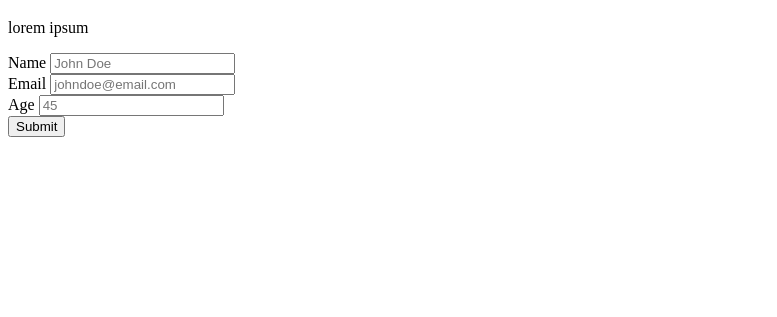
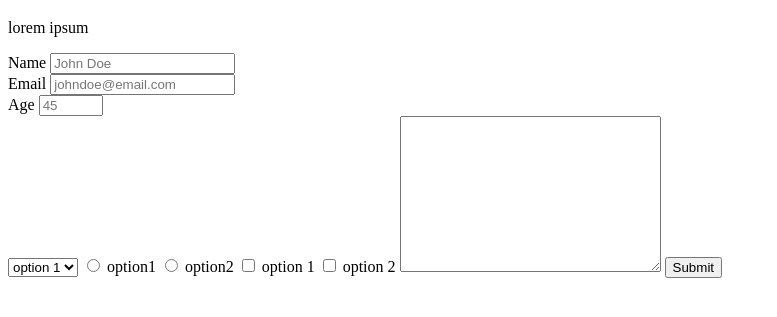
Before and after one commit to SaiKiru/fcc-survey-form, a plain HTML site: page index.html in a window 1280 px wide. Shown: the part 61-378 px from the top of the page, without its empty margins (0-777 px from the left). Drawn offline with Linux system fonts and the light colour scheme.

Commit message:
Finished basic requirements

```diff
--- a/index.html
+++ b/index.html
@@ -15,7 +15,29 @@
             <input id="email" type="email" placeholder="johndoe@email.com" required /><br />
 
             <label id="number-label" for="number">Age</label>
-            <input id="number" type="number" placeholder="45"/><br />
+            <input id="number" type="number" placeholder="45" min="0" max="100"/><br />
+
+            <select name="sample_dropdown" id="dropdown">
+                <option value="option1">option 1</option>
+                <option value="option2">option 2</option>
+                <option value="option3">option 3</option>
+                <option value="option4">option 4</option>
+            </select>
+
+            <input type="radio" name="sample_radio" id="option1" value="option1" />
+            <label for="option1">option1</label>
+            <input type="radio" name="sample_radio" id="option2" value="option2" />
+            <label for="option2">option2</label>
+
+            <input type="checkbox" name="sample_checkbox" id="option1" value="option 1"/>
+            <label for="option1">option 1</label>
+            <input type="checkbox" name="sample_checkbox" id="option2" value="option 2"/>
+            <label for="option2">option 2</label>
+
+
+            <!-- additional comments :) -->
+            <textarea name="" id="" cols="30" rows="10"></textarea>
+
             <button id="submit">Submit</button>
         </form>
 
```
